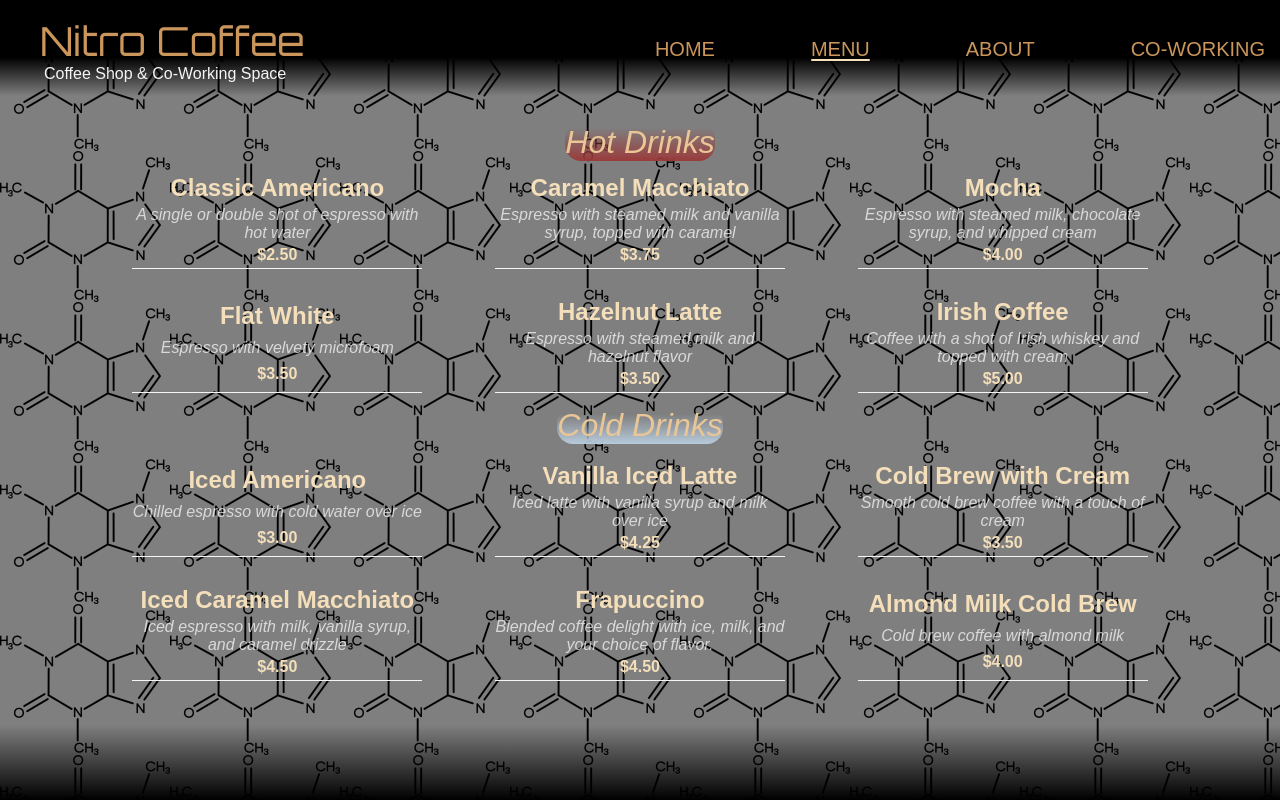
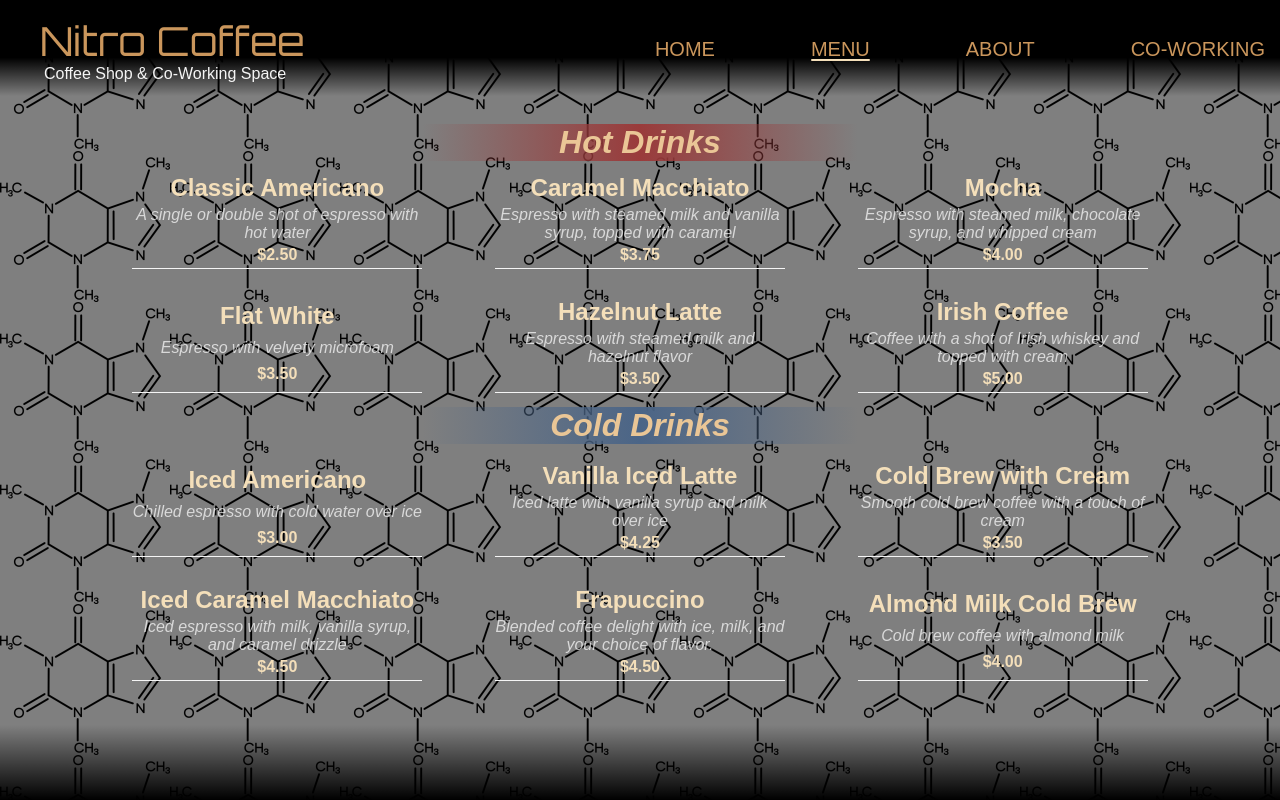
Before and after one commit to Chinchilla15/Restaurant-Page, a website built with webpack: page dist/index.html in a window 1280 px wide. Both pictures are taken after a click on the item "MENU". Built offline with nearby package versions, Linux system fonts and the light colour scheme; files whose address does not match are found by name; a web font is replaced by a local one.

Commit message:
Changed background for menu headers

```diff
--- a/src/styles/menu.css
+++ b/src/styles/menu.css
@@ -8,26 +8,27 @@
     grid-template-rows: 30px repeat(2,1fr) 40px repeat(2,1fr);
     align-items: center;
     justify-items: center;
-
 }
 
 .hotDrink,
 .coldDrink{
+    margin: 0;
     font-size: 32px;
+    font-weight: 800;
     text-align: center;
     color: #EAC696;
     font-style: italic;
-    border-radius: 16px;
+    width: 100%;
 }
 
 .hotDrink{
     grid-area: 1/1/2/4;
-    background: linear-gradient(to top, #9A3B3B, transparent 90%);
+    background: linear-gradient(to right, transparent 0%, transparent 30%, #9A3B3B 50%, transparent 70%, transparent 100%);
 }
 
 .coldDrink{
     grid-area: 4/1/5/4;
-    background: linear-gradient(to top, #B7CADB, transparent 80%);
+    background: linear-gradient(to right, transparent 0%, transparent 30%, #4B6587 50%, transparent 70%, transparent 100%);
 }
 
 .menuItem{
```
